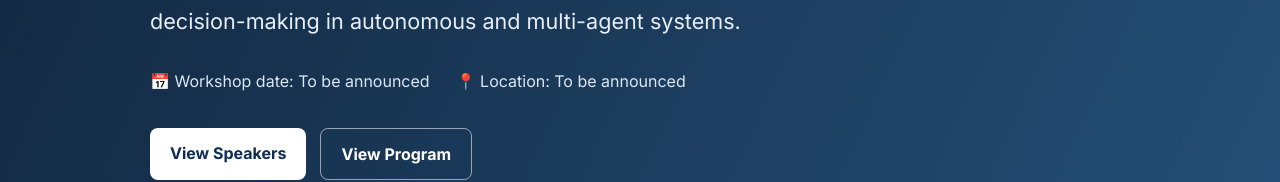
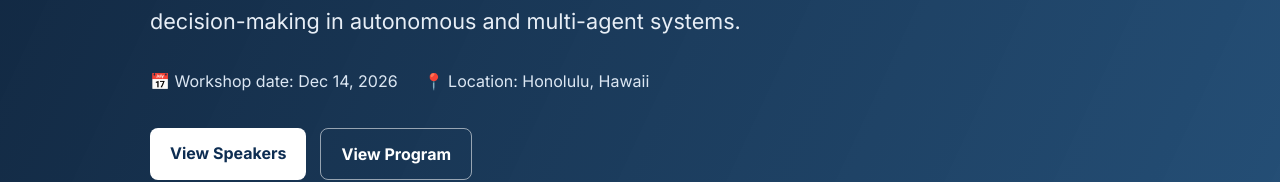
Before and after one commit to CDC-workshop-26-CL/CDC_Workshop_2026_Control-Learning-MARL, a plain HTML site: page index.html in a window 1280 px wide. Shown: the part 553-735 px from the top of the page. Drawn offline with nearby package versions, Linux system fonts and the light colour scheme.

Commit message:
Update index.html

```diff
--- a/index.html
+++ b/index.html
@@ -34,8 +34,8 @@
 <h1>Learning, Control, and Strategy in Autonomous Interactive Systems</h1>
 <p class="hero-subtitle">A workshop on the interaction of learning, control, optimization, and strategic decision-making in autonomous and multi-agent systems.</p>
 <div class="hero-meta">
-<span>📅 Workshop date: To be announced</span>
-<span>📍 Location: To be announced</span>
+<span>📅 Workshop date: Dec 14, 2026</span>
+<span>📍 Location: Honolulu, Hawaii </span>
 </div>
 <div class="hero-actions">
 <a class="button primary" href="#speakers">View Speakers</a>
```
